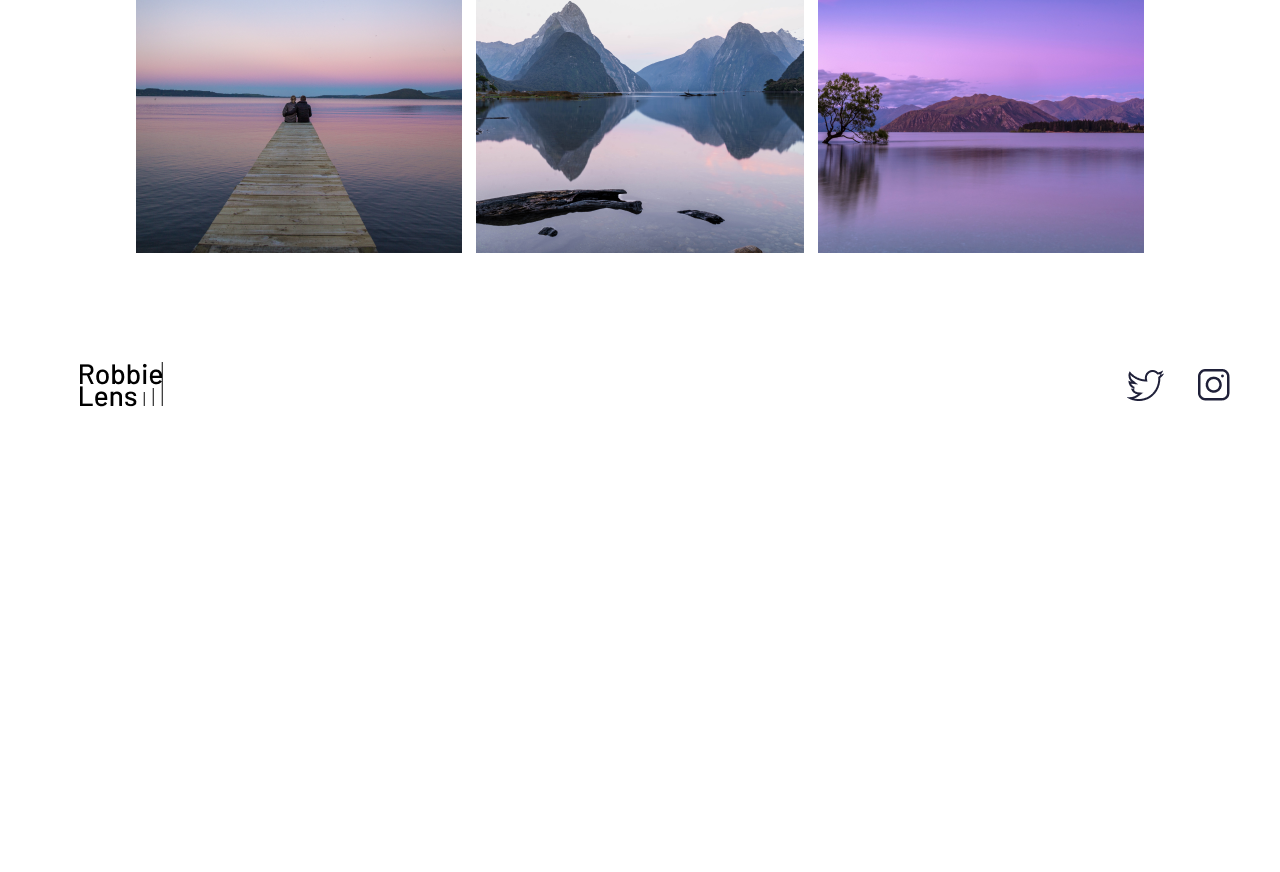
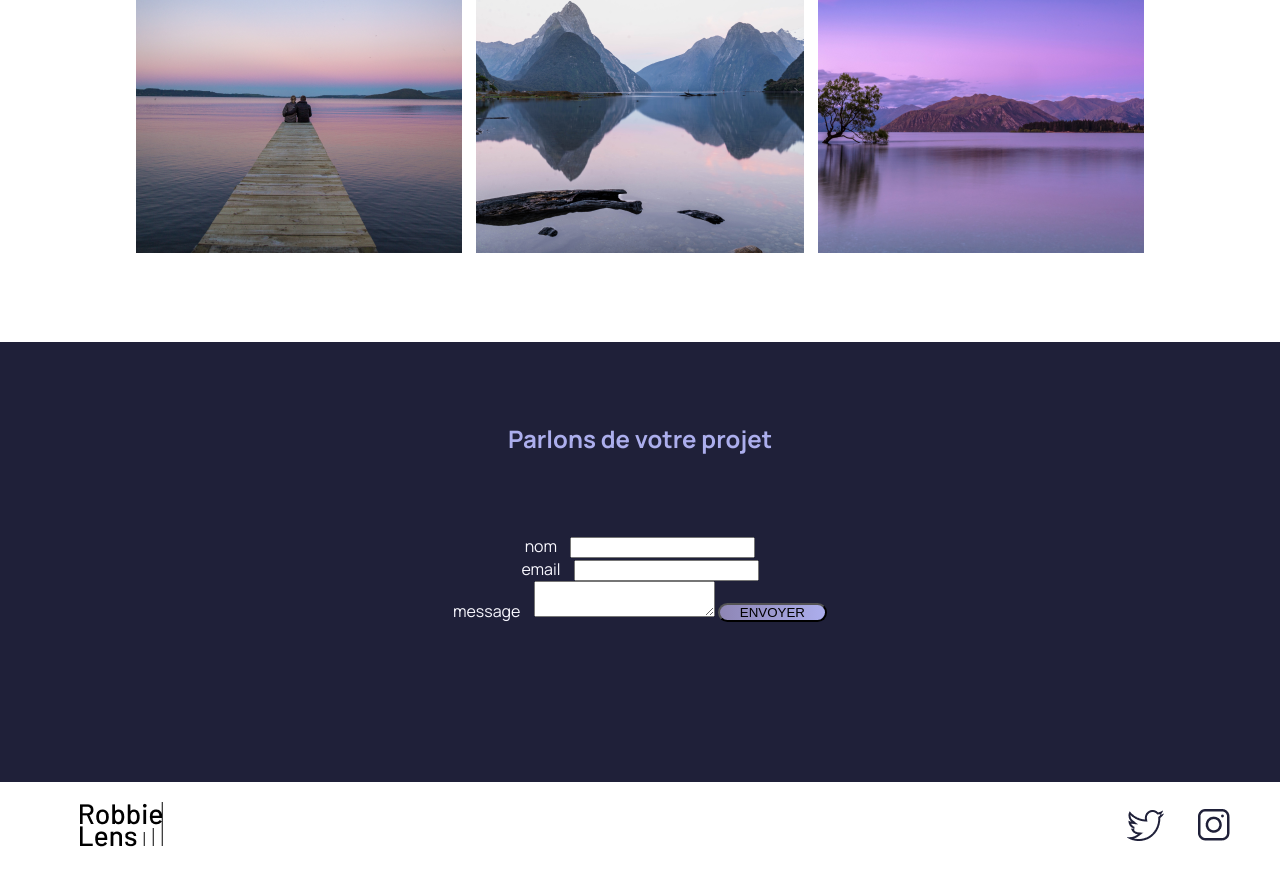
Before and after one commit to juju6x7/robbie-lens, a plain HTML site: page index.html in a window 1280 px wide. Shown: the part 1256-2128 px from the top of the page. Before the commit the page ends 1688 px from the top, so only its background shows below. Drawn offline with Linux system fonts and the light colour scheme.

Commit message:
photo robbie lens updated + start form

```diff
--- a/index.html
+++ b/index.html
@@ -52,6 +52,25 @@
           <img src="images/accueil/element-6.png" alt="" />
         </div>
       </section>
+
+      <section class="contact">
+        <h2>Parlons de votre projet</h2>
+        <form action="" method="get">
+          <div class="form-name-email">
+            <div class="form-column">
+          <label for="nom">nom</label>
+          <input type="text" name="nom" id="nom"/>
+        </div>
+          <div class="form-column">
+          <label for="email">email</label>
+          <input type="email" name="email" id="email"/>
+          </div>
+        </div>
+          <label for="message">message</label>
+          <textarea name="message" id="message"></textarea>
+          <input type="submit" value="ENVOYER" class="btn">
+        </form>
+      </section>
     </main>
 
     <footer>
--- a/style/index.css
+++ b/style/index.css
@@ -43,3 +43,23 @@
     text-align: center;
     padding: 5px;
   }
+
+  .contact {
+    background-color: #1f2039;
+    margin: auto;
+    text-align: center;
+  }
+
+  .contact h2 {
+    color:#acaeed;
+    padding-bottom: 80px;
+  }
+
+  form {
+    color:#f9f8ff;
+    font-family: 'Manrope', sans-serif;
+  }
+
+  label {
+    padding-right: 10px;
+  }
```
Also changed, not shown: images/robbie-lens-b.png (added), images/robbie-lens.png.
